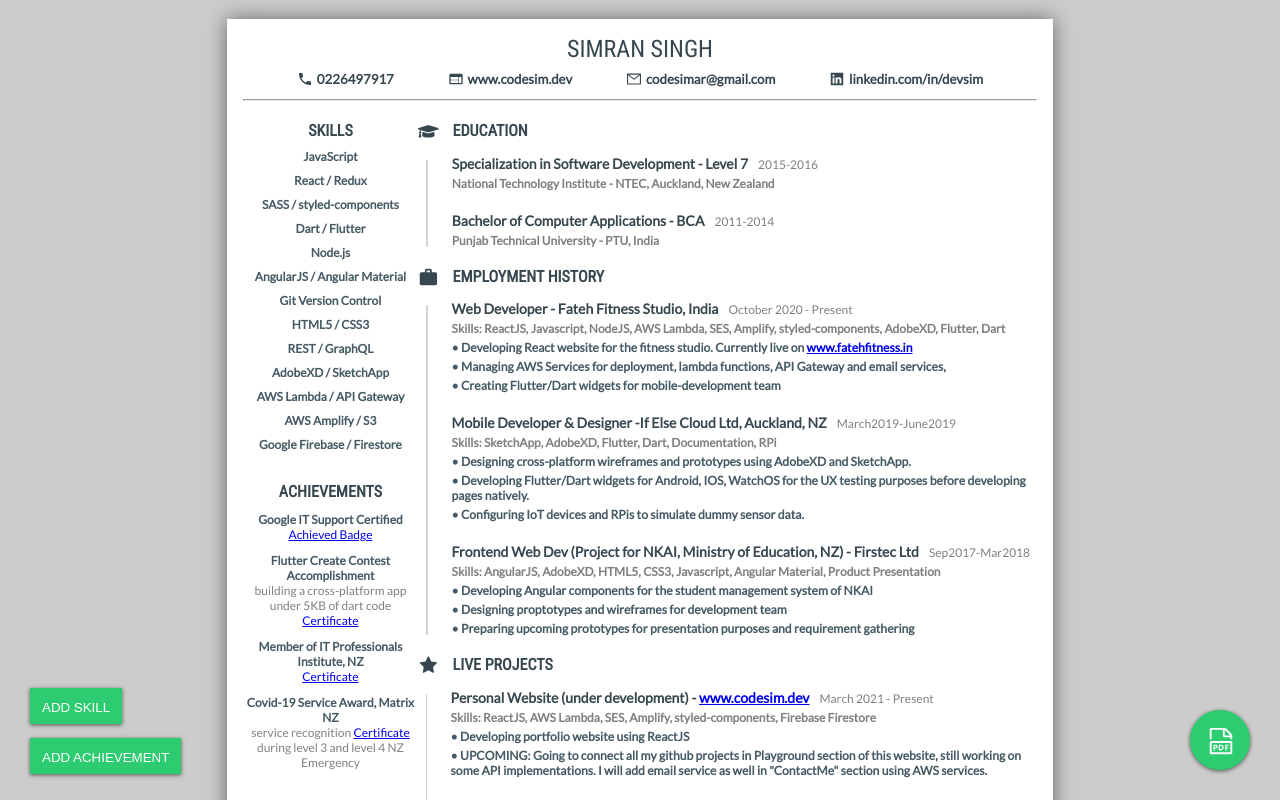
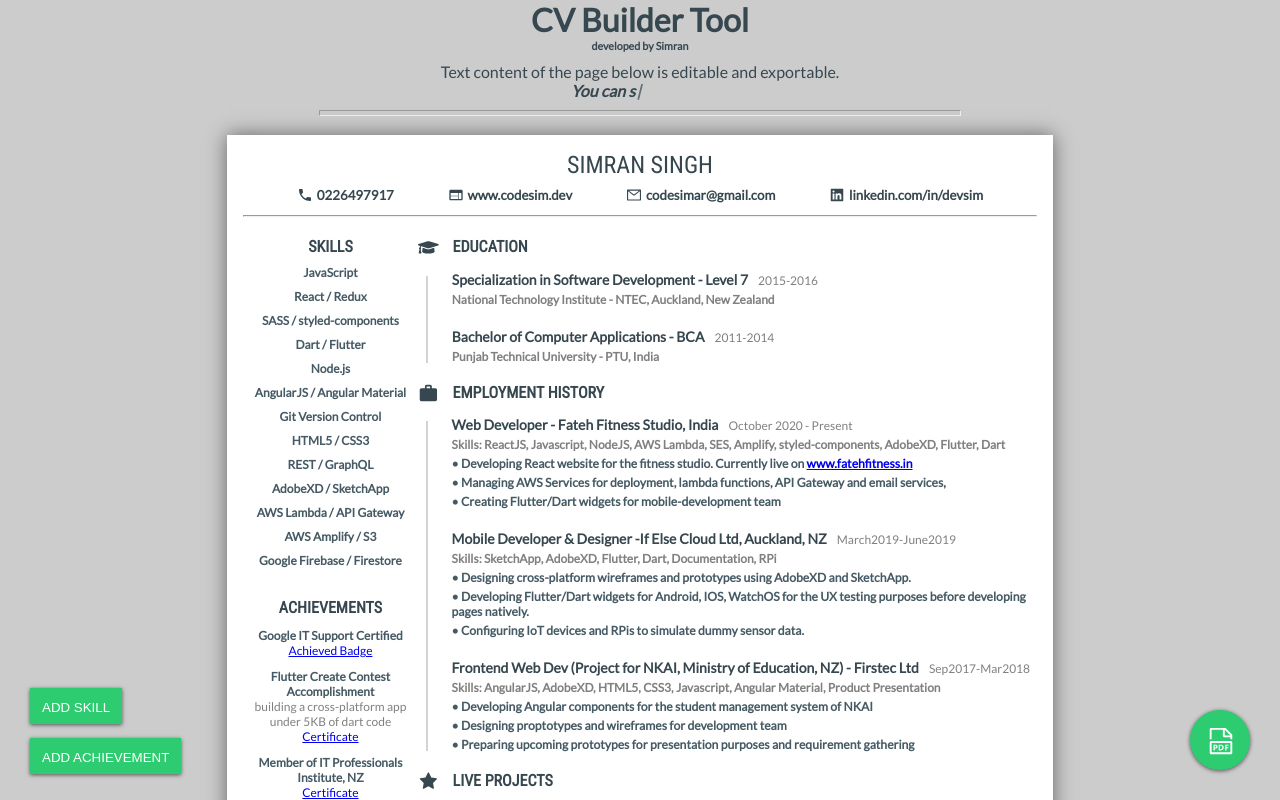
Before and after one commit to SimranDev/cv-builder, a React (Create React App) app: page / in a window 1280 px wide. Shown: the top 800 px of the page. Built offline with nearby package versions, Linux system fonts and the light colour scheme.

Commit message:
Title added with typewrite

```diff
--- a/package.json
+++ b/package.json
@@ -15,6 +15,7 @@
     "react-scripts": "4.0.3",
     "react-to-print": "^2.12.4",
     "styled-components": "^5.2.3",
+    "typewriter-effect": "^2.17.0",
     "web-vitals": "^1.1.1"
   },
   "scripts": {
--- a/src/Page.js
+++ b/src/Page.js
@@ -4,6 +4,7 @@ import { MdLocalPhone, MdWeb, MdWork } from "react-icons/md";
 import { AiOutlineMail, AiFillLinkedin } from "react-icons/ai";
 import { FaGraduationCap } from "react-icons/fa";
 import { AiFillStar } from "react-icons/ai";
+import TitleMsg from "./TitleMessage";
 
 class Page extends Component {
   state = {
@@ -45,6 +46,7 @@ class Page extends Component {
   render() {
     return (
       <>
+        <TitleMsg />
         <PageContainer>
           <Name contentEditable="true" suppressContentEditableWarning={true}>
             Simran Singh
@@ -698,7 +700,7 @@ const AddSkillBtn = styled.button`
   color: white;
   border-width: 0;
   box-shadow: 0 1px 4px rgba(0, 0, 0, 0.6);
-  background-color: #2ecc71;
+  background-color: var(--accent-color);
 
   :active {
     bottom: 79px;
@@ -714,7 +716,7 @@ const AddAchievementBtn = styled.button`
   color: white;
   border-width: 0;
   box-shadow: 0 1px 4px rgba(0, 0, 0, 0.6);
-  background-color: #2ecc71;
+  background-color: var(--accent-color);
 
   :active {
     bottom: 29px;
--- a/src/PrintButton.js
+++ b/src/PrintButton.js
@@ -32,7 +32,7 @@ const PrintBtn = styled.button`
   border-radius: 50%;
   border-width: 0;
   box-shadow: 0 1px 4px rgba(0, 0, 0, 0.6);
-  background-color: #2ecc71;
+  background-color: var(--accent-color);
 
   :active {
     bottom: 29px;
--- /dev/null
+++ b/src/TitleMessage.js
@@ -0,0 +1,57 @@
+import styled from "styled-components";
+import Typewriter from "typewriter-effect";
+
+const TitleMsg = () => {
+  return (
+    <ParentContainer>
+      <h1>CV Builder Tool </h1>
+      <h6> developed by Simran</h6>
+      <p>Text content of the page below is editable and exportable.</p>
+      <TypewriterDiv>
+        <h4>You can&nbsp;</h4>
+        <h4>
+          <Typewriter
+            options={{
+              strings: ["edit", "save", "export", "customize"],
+              autoStart: true,
+              loop: true,
+            }}
+          />
+        </h4>
+      </TypewriterDiv>
+      <hr />
+    </ParentContainer>
+  );
+};
+
+export default TitleMsg;
+
+const ParentContainer = styled.div`
+  display: flex;
+  flex-direction: column;
+  align-items: center;
+  justify-content: center;
+  width: 100%;
+  /* position: fixed; */
+  /* top: 0; */
+  /* border: 1px dashed red; */
+
+  p {
+    margin-top: 10px;
+  }
+
+  hr {
+    height: 4px;
+    width: 50%;
+    margin-top: 10px;
+  }
+`;
+
+const TypewriterDiv = styled.div`
+  width: 138px;
+  display: flex;
+  font-style: italic;
+  flex-direction: row;
+
+  /* border: 1px dashed green; */
+`;
--- a/src/index.css
+++ b/src/index.css
@@ -31,5 +31,6 @@ code {
 :root {
   --primary-color: #37474f;
   --secondary-color: #455a64;
+  --accent-color: #2ecc71;
   --title-font: "Roboto Condensed", sans-serif;
 }
```
Also changed, not shown: 1 other file (tests, documents, lock files or other folders).
